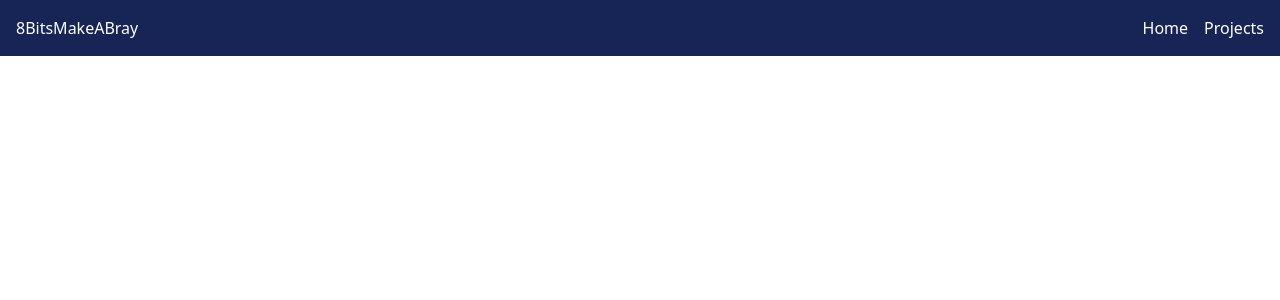
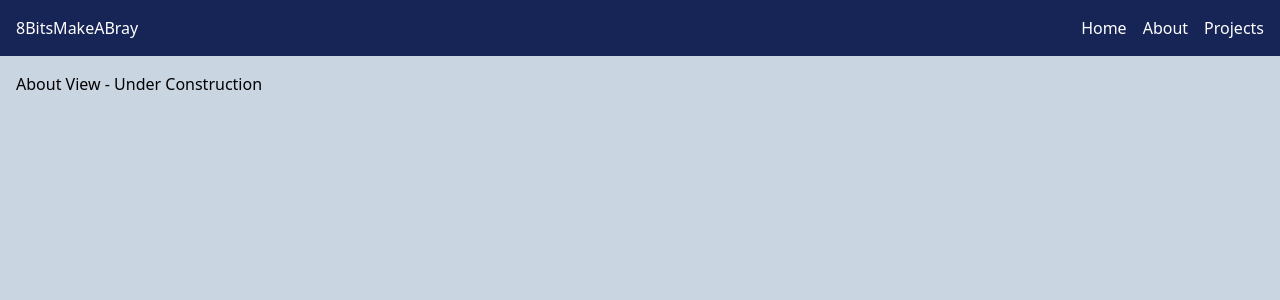
Before and after one commit to braybowler/8bitsmakeabray-v2, a Vue app: page /about in a window 1280 px wide. Shown: the top 300 px of the page. Built offline with nearby package versions, Linux system fonts and the light colour scheme.

Commit message:
test navbar using a real router implementation

```diff
--- a/src/App.vue
+++ b/src/App.vue
@@ -6,5 +6,5 @@ import TopNavBar from '@/components/TopNavBar.vue'
 <template>
   <TopNavBar />
 
-  <RouterView class="bg-slate-300 h-dvh w-full p-4"/>
+  <RouterView class="bg-slate-300 h-dvh w-full p-4" />
 </template>
--- a/src/components/TopNavBar.vue
+++ b/src/components/TopNavBar.vue
@@ -9,6 +9,7 @@ import { RouterLink } from 'vue-router'
     </section>
     <nav class="text-white space-x-4">
       <RouterLink id="home-link" to="/">Home</RouterLink>
+      <RouterLink id="about-link" to="/about">About</RouterLink>
       <RouterLink id="projects-link" to="/projects">Projects</RouterLink>
     </nav>
   </header>
--- a/src/router/index.ts
+++ b/src/router/index.ts
@@ -5,6 +5,11 @@ const routes = [
     path: '/',
     name: 'home',
     component: () => import('../views/HomeView.vue'),
+  },
+  {
+    path: '/about',
+    name: 'about',
+    component: () => import('../views/AboutView.vue'),
   },
   {
     path: '/projects',
@@ -15,7 +20,7 @@ const routes = [
 
 const router = createRouter({
   history: createWebHistory(import.meta.env.BASE_URL),
-  routes
+  routes,
 })
 
 export { routes }
--- /dev/null
+++ b/src/views/AboutView.vue
@@ -0,0 +1,5 @@
+<script setup lang="ts"></script>
+
+<template>
+  <main>About View - Under Construction</main>
+</template>
```
Also changed, not shown: 2 other files (tests, documents, lock files or other folders).
